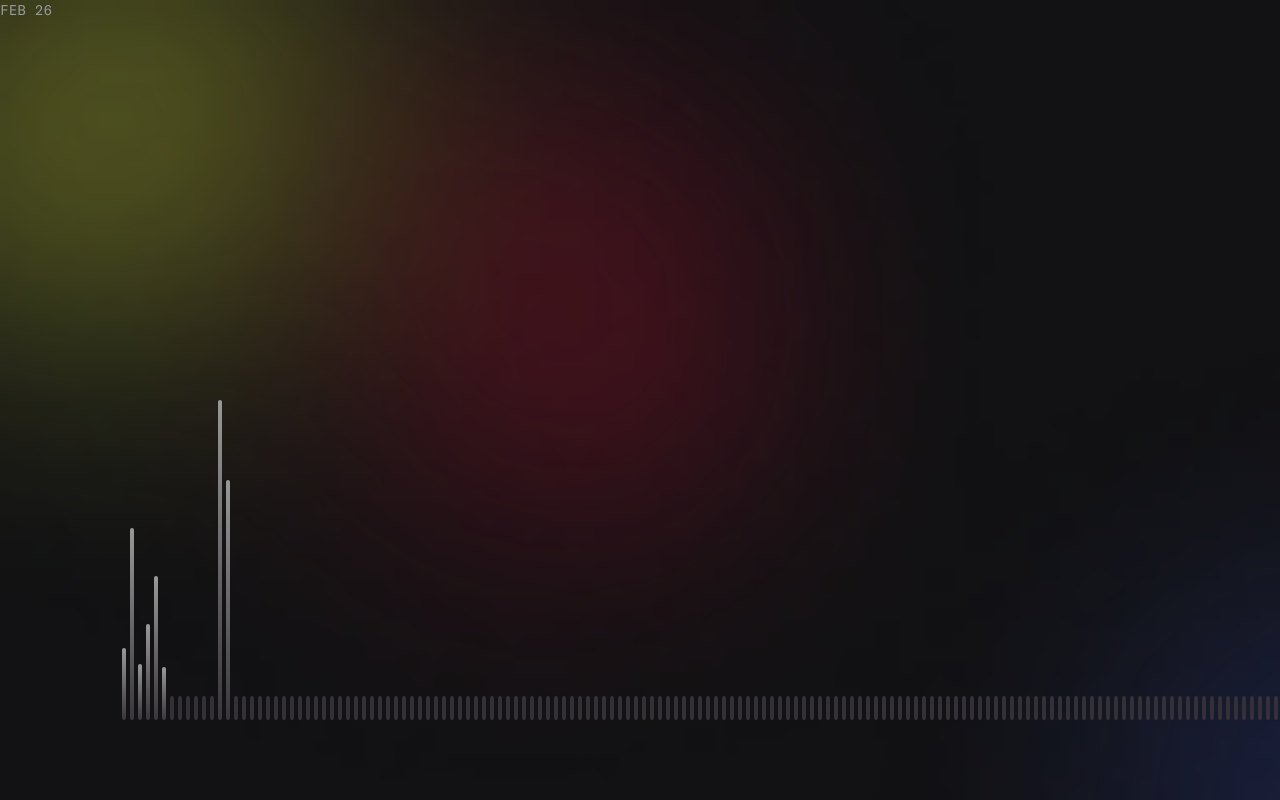
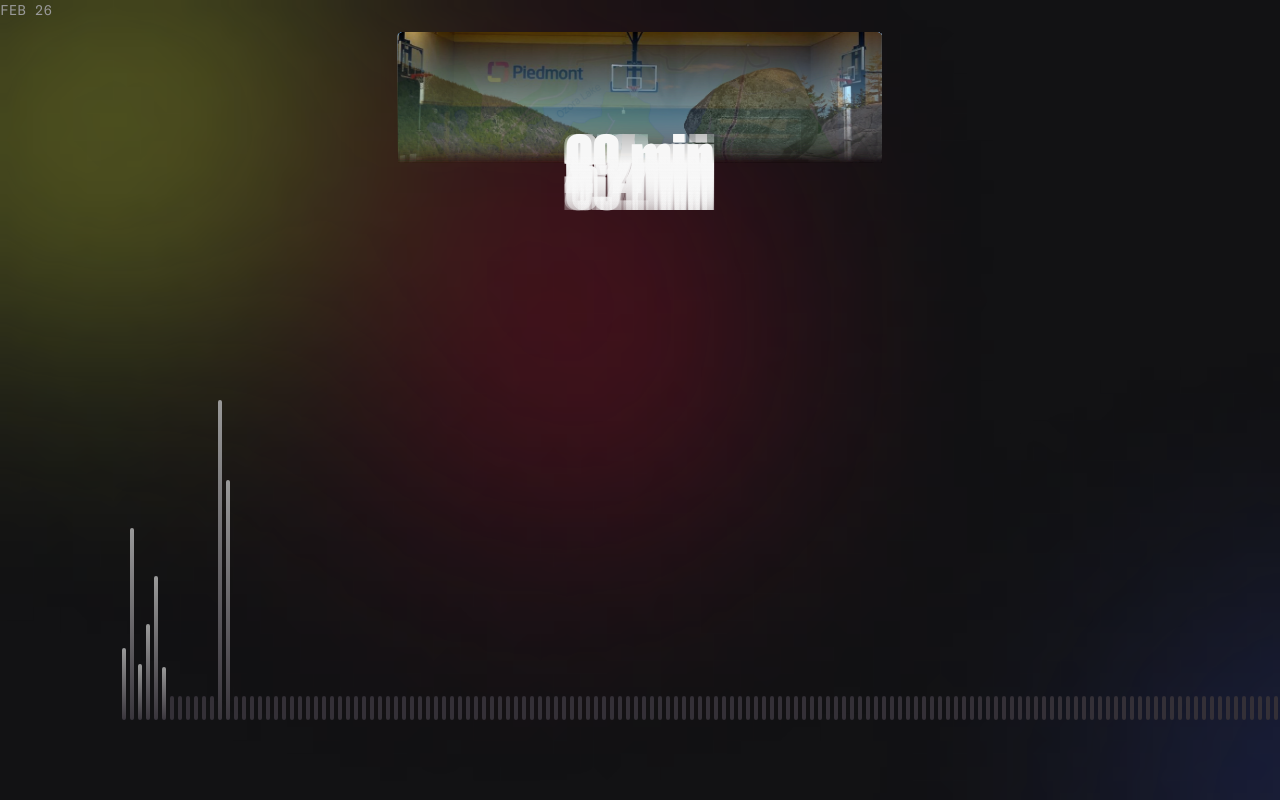
Before and after one commit to ohiosveryown/activity, a Nuxt app: page / in a window 1280 px wide. Built offline with nearby package versions, Linux system fonts and the light colour scheme.

Commit message:
b4 big refactor

```diff
--- a/components/item.vue
+++ b/components/item.vue
@@ -5,12 +5,14 @@
     @mouseenter="handleHover(true)"
     @mouseleave="handleHover(false)"
   >
-    <img
-      v-if="activity.img"
-      ref="background"
-      class="background"
-      :src="activity.img"
-    />
+    <div ref="background" class="meta">
+      <div class="meta-wrapper">
+        <img v-if="activity.img" class="background" :src="activity.img" />
+        <ul class="meta-info">
+          <li class="sans" v-if="activity.distance">{{ activity.distance }}</li>
+        </ul>
+      </div>
+    </div>
 
     <header class="mono" ref="header">
       <div class="category" v-if="activity.category">
@@ -33,6 +35,17 @@
 <style lang="scss" scoped>
   @import "public/style/grid.scss";
 
+  .sans {
+    font-size: 8rem;
+    background: linear-gradient(
+      180deg,
+      var(--cloud) 32%,
+      rgba(255, 255, 255, 0) 100%
+    );
+    -webkit-background-clip: text;
+    -webkit-text-fill-color: transparent;
+  }
+
   li {
     display: flex;
     flex-direction: column;
@@ -41,35 +54,57 @@
     padding: 0 0.2rem;
   }
 
-  .background {
+  .meta {
     position: fixed;
     z-index: var(--z0);
     top: 3.2rem;
     left: 0;
     right: 0;
     margin: 0 auto;
+  }
+
+  .meta-wrapper {
+    position: relative;
+  }
+
+  .meta-info {
+    position: absolute;
+    bottom: -20rem;
+    left: 0;
+    right: 0;
+  }
+
+  .background {
+    /* position: fixed;
+    z-index: var(--z0);
+    top: 3.2rem;
+    left: 0;
+    right: 0;
+    margin: 0 auto; */
+
+    position: absolute;
+    left: 0;
+    right: 0;
+    margin: auto;
     border-radius: 5px;
     min-width: 52rem;
     width: 42vw;
-    height: 28dvh;
+    height: 24dvh;
     max-height: 25rem;
     background: none;
     overflow: hidden;
     pointer-events: none;
     object-fit: cover;
-    mask-image: linear-gradient(to top, transparent 5%, white 100%);
-    opacity: 0;
+    mask-image: linear-gradient(to top, transparent 24%, white 100%);
+    /* opacity: 0; */
     transform: scale(0.9);
     transform-origin: top;
-    transition: opacity 200ms ease, transform 300ms ease;
   }
 
   header {
     position: absolute;
     top: -2.8rem;
     opacity: 0;
-    transform: scale(0.4);
-    transition: opacity 300ms ease, transform 300ms ease;
   }
 
   .marker {
@@ -117,7 +152,7 @@
           marker.style.cssText = `height: 100%; background: var(--gradientVolt);`
           header.style.cssText = `opacity: 1; transform: scale(1);`
           footer.style.cssText = `opacity: 1; transform: scale(1);`
-          background.style.cssText = `opacity: 1; transform: scale(1);`
+          background.style.cssText = `opacity: 1; transform: scale(1); transition: all 800ms ease`
         } else {
           marker.style.cssText = `height: ${height}; background: var(--gradientCharcoal);`
           header.style.cssText = `opacity: 0; transform: scale(.4);`
--- a/public/activity.js
+++ b/public/activity.js
@@ -6,21 +6,22 @@ export const activities = [
     duration: 45,
     category: sport.basketball.icon,
     img: sport.basketball.piedmont,
-    distance: "",
+    distance: "45 min",
   },
   {
     date: "Jan 2",
     duration: 120,
     category: sport.hike.icon,
     img: sport.hike.bubble,
-    distance: 2.21,
+    distance: "2.21 mi",
   },
   {
     date: "Jan 3",
     duration: 35,
     category: sport.run.icon,
     img: sport.run.tribble,
-    distance: 3.12,
+    distance: "3.12 mi",
+    pace: "9:30",
   },
   {
     date: "Jan 4",
@@ -34,14 +35,15 @@ export const activities = [
     duration: 90,
     category: sport.hike.icon,
     img: sport.hike.bubble,
-    distance: 6.4,
+    distance: "6.4 mi",
   },
   {
     date: "Jan 6",
     duration: 33,
     category: sport.run.icon,
     img: sport.run.tribble,
-    distance: 1.2,
+    distance: "1.2 mi",
+    pace: "9:01",
   },
   {
     date: "Jan 7",
@@ -90,7 +92,8 @@ export const activities = [
     distance: 6.4,
     category: sport.run.icon,
     img: sport.hike.bubble,
-    distance: "",
+    distance: "6.4 mi",
+    pace: "9:30",
   },
   {
     date: "Jan 14",
@@ -98,7 +101,7 @@ export const activities = [
     distance: 63.2,
     category: sport.basketball.icon,
     img: sport.basketball.piedmont,
-    distance: "",
+    distance: "63 min",
   },
 ]
 
--- a/public/style/reset.scss
+++ b/public/style/reset.scss
@@ -32,6 +32,7 @@
   --elevation-00: 0 2px 22px rgba(0, 0, 0, 0.16);
   --elevation-01: 0 4px 64px rgba(0, 0, 0, 0.16);
   --elevation-02: 0 4px 64px rgba(0, 0, 0, 0.1);
+  --elevation-text: drop-shadow(0 2px 8px rgba(0, 0, 0, 0.8));
 }
 
 *,
--- a/public/style/type.scss
+++ b/public/style/type.scss
@@ -3,6 +3,12 @@
 @font-face {
   font-family: "mono";
   src: url("~/public/type/mono.woff2") format("woff2");
+  font-display: block;
+}
+
+@font-face {
+  font-family: "sans";
+  src: url("~/public/type/sans.woff2") format("woff2");
   font-display: block;
 }
 
@@ -12,6 +18,11 @@
 
 .mono {
   font-family: "mono", "Courier New", Courier, monospace;
+}
+
+.sans {
+  font-family: "sans", "Courier New", Courier, monospace;
+  letter-spacing: 0.76px;
 }
 
 .uc {
```
Also changed, not shown: public/type/sans.woff2 (added).
